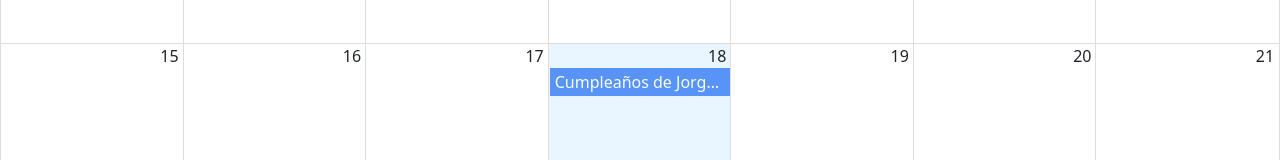
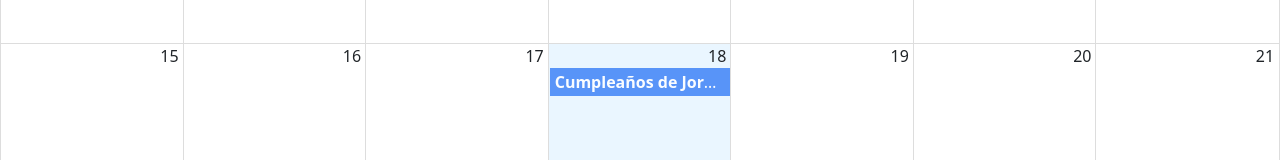
Before and after one commit to JorgeLuisParedes/calendar, a React (Vite) app: page / in a window 1280 px wide. Shown: the part 366-526 px from the top of the page. Built offline with nearby package versions, Linux system fonts and the light colour scheme.

Commit message:
personalizar el cuadrode evento

```diff
--- /dev/null
+++ b/src/calendar/components/CalendarEvent.jsx
@@ -0,0 +1,9 @@
+export const CalendarEvent = ({ event }) => {
+	const { title, user } = event;
+	return (
+		<>
+			<strong>{title}</strong>
+			<strong>-{user.name}</strong>
+		</>
+	);
+};
--- a/src/calendar/index.js
+++ b/src/calendar/index.js
@@ -1,2 +1,3 @@
 export * from './pages/CalendarPage';
 export * from './components/Navbar';
+export * from './components/CalendarEvent';
--- a/src/calendar/pages/CalendarPage.jsx
+++ b/src/calendar/pages/CalendarPage.jsx
@@ -2,7 +2,7 @@ import { Calendar } from 'react-big-calendar';
 import 'react-big-calendar/lib/css/react-big-calendar.css';
 
 import { addHours } from 'date-fns';
-import { Navbar } from '../';
+import { CalendarEvent, Navbar } from '../';
 
 import { localizer, getMessagesES } from '../../helpers';
 
@@ -22,7 +22,7 @@ const events = [
 
 export const CalendarPage = () => {
 	const eventStyleGetter = (event, start, end, isSelected) => {
-		console.log({ event, start, end, isSelected });
+		// console.log({ event, start, end, isSelected });
 
 		const style = {
 			backgroundColor: '#347CF7',
@@ -46,6 +46,9 @@ export const CalendarPage = () => {
 				style={{ height: 'calc(100vh - 80px)' }}
 				messages={getMessagesES()}
 				eventPropGetter={eventStyleGetter}
+				components={{
+					event: CalendarEvent,
+				}}
 			/>
 		</>
 	);
```
